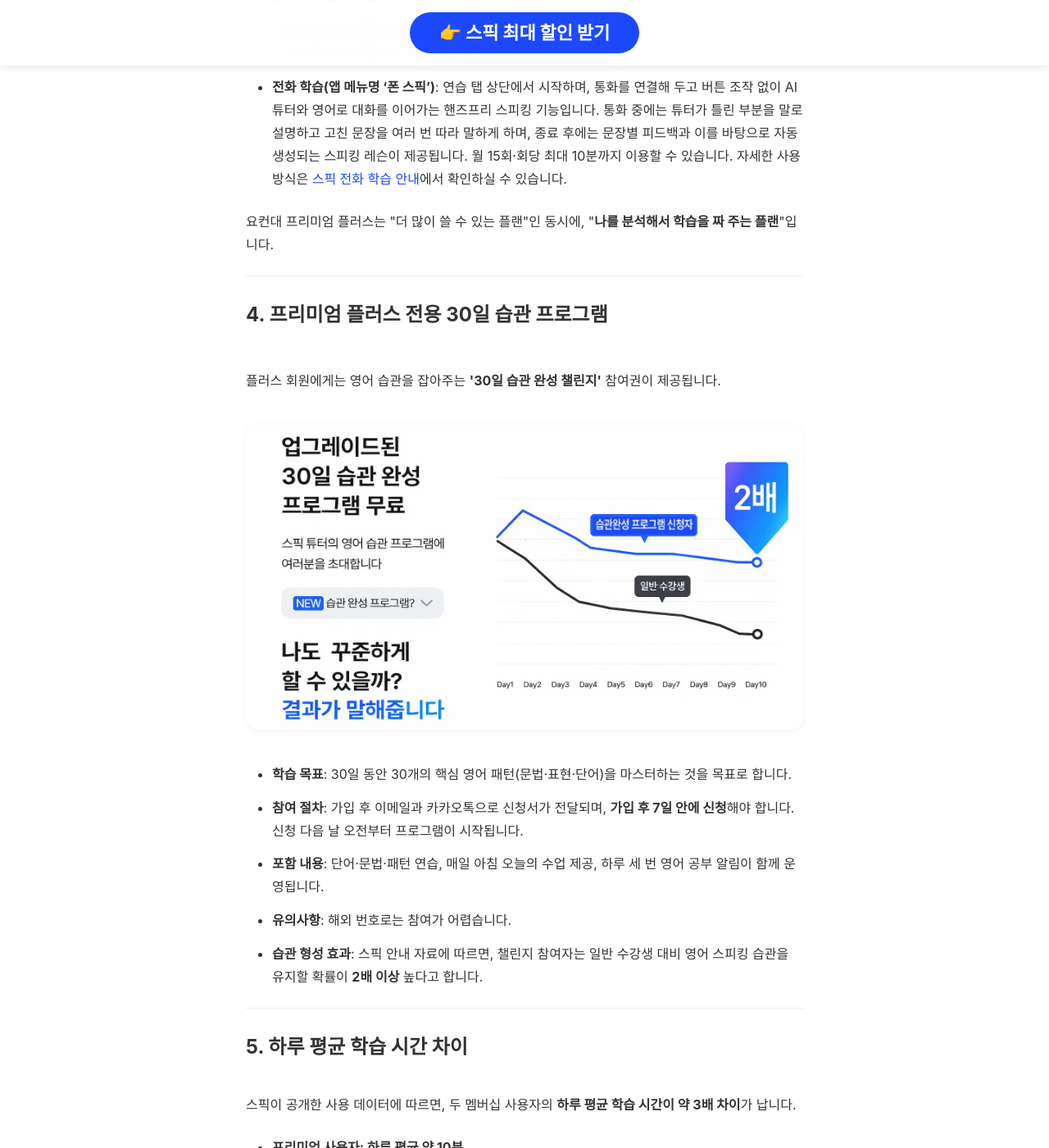
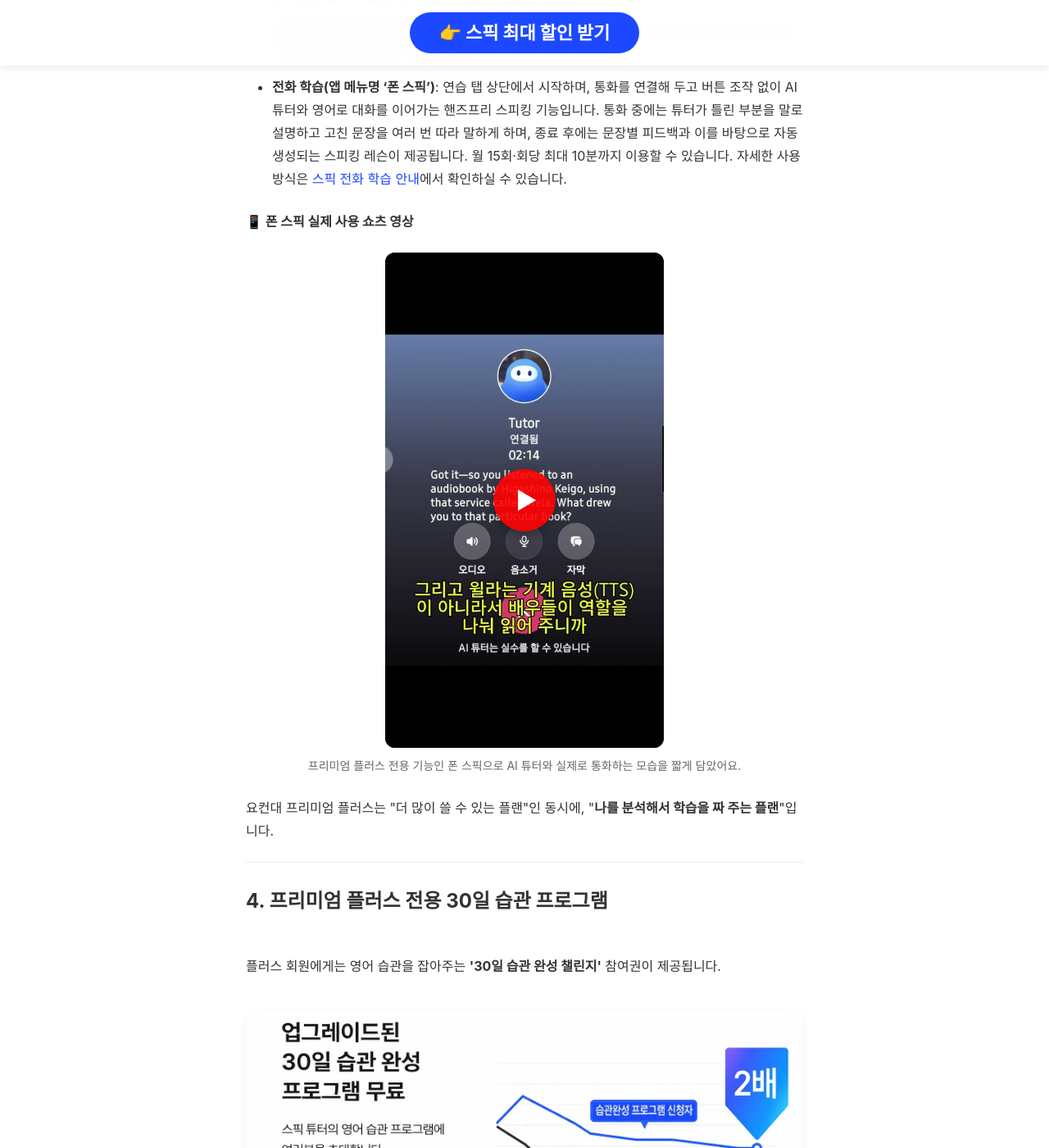
Before and after one commit to kjsjdw/speak_event_page, a Jekyll site: the page built from premium-vs-plus.md, in a window 1280 px wide and 1400 px high, scrolled down 3385 px. Shown: the whole window at 82% size. Built offline with Jekyll 4.4.1, drawn with Linux system fonts in a browser that asks for light colours; some web fonts are replaced.

Commit message:
Add 폰 스픽 Shorts video to premium-vs-plus 폰 스픽 section
youtube-lite include now accepts optional ratio, max_width and caption
params (defaults unchanged for existing embeds).

Co-Authored-By: Claude Opus 5.5 <noreply@anthropic.com>

```diff
--- a/_includes/youtube-lite.html
+++ b/_includes/youtube-lite.html
@@ -23,10 +23,10 @@ window.ytLitePlay = window.ytLitePlay || function (btn) {
   }
 };
 </script>
-<div class="yt-lite-wrap" style="position: relative; max-width: 480px; aspect-ratio: 4 / 5; margin: 24px auto 10px auto; border-radius: 12px; overflow: hidden; background: #000;">
+<div class="yt-lite-wrap" style="position: relative; max-width: {{ include.max_width | default: "480px" }}; aspect-ratio: {{ include.ratio | default: "4 / 5" }}; margin: 24px auto 10px auto; border-radius: 12px; overflow: hidden; background: #000;">
   <button type="button" aria-label="{{ include.title }} 재생" data-yt="{{ include.id }}" onclick="ytLitePlay(this)" style="position: absolute; top: 0; left: 0; width: 100%; height: 100%; padding: 0; border: 0; cursor: pointer; background: #000;">
     <img src="{{ include.poster }}" alt="{{ include.alt }}" loading="lazy" style="display: block; width: 100%; height: 100%; object-fit: cover; margin: 0;">
     <span aria-hidden="true" style="position: absolute; top: 50%; left: 50%; width: 76px; height: 76px; margin: -38px 0 0 -38px; border-radius: 50%; background: rgba(255, 0, 0, 0.9); box-shadow: 0 4px 14px rgba(0, 0, 0, 0.35);"><span style="position: absolute; top: 50%; left: 50%; margin: -13px 0 0 -8px; border-style: solid; border-width: 13px 0 13px 22px; border-color: transparent transparent transparent #fff;"></span></span>
   </button>
 </div>
-<p style="text-align: center; font-size: 14px; color: #666; margin: 0 0 24px 0;">AI 튜터가 대화를 어떻게 이끌어가는지 영상으로 확인해 보세요.<br>※ 폰 스픽 통화에서는 튜터가 대답하기까지 약 5초 정도 딜레이가 있는데, 영상에서는 이 부분을 편집으로 잘라냈어요.</p>
+<p style="text-align: center; font-size: 14px; color: #666; margin: 0 0 24px 0;">{% if include.caption %}{{ include.caption }}{% else %}AI 튜터가 대화를 어떻게 이끌어가는지 영상으로 확인해 보세요.<br>※ 폰 스픽 통화에서는 튜터가 대답하기까지 약 5초 정도 딜레이가 있는데, 영상에서는 이 부분을 편집으로 잘라냈어요.{% endif %}</p>
--- a/premium-vs-plus.md
+++ b/premium-vs-plus.md
@@ -79,6 +79,10 @@ image: /content/images/premium-vs-plus.jpg
 * **자주 하는 실수에 기반한 수업**: 사용자가 평소 자주 틀리는 문법·표현·발음을 AI가 기억해 두었다가, 그 약점만 모아서 보강하는 별도 수업을 자동으로 생성합니다.
 * **30일 습관 완성 챌린지 참여권**: 가입 후 별도로 신청해야 하는 별도의 30일 챌린지가 함께 제공됩니다(아래 4번 섹션에서 자세히 설명).
 * **전화 학습(앱 메뉴명 '폰 스픽')**: 연습 탭 상단에서 시작하며, 통화를 연결해 두고 버튼 조작 없이 AI 튜터와 영어로 대화를 이어가는 핸즈프리 스피킹 기능입니다. 통화 중에는 튜터가 틀린 부분을 말로 설명하고 고친 문장을 여러 번 따라 말하게 하며, 종료 후에는 문장별 피드백과 이를 바탕으로 자동 생성되는 스피킹 레슨이 제공됩니다. 월 15회·회당 최대 10분까지 이용할 수 있습니다. 자세한 사용 방식은 <a href="/phone-call/" style="color: #1c49ff;">스픽 전화 학습 안내</a>에서 확인하실 수 있습니다.
+
+<p><strong>📱 폰 스픽 실제 사용 쇼츠 영상</strong></p>
+
+{% include youtube-lite.html id="btBnsjCd2S0" poster="/content/images/phone-speak-shorts.jpg" ratio="9 / 16" max_width="340px" title="스픽 폰 스픽 실제 사용 쇼츠 영상" alt="스픽 폰 스픽 통화 화면에서 AI 튜터와 영어로 대화하는 모습" caption="프리미엄 플러스 전용 기능인 폰 스픽으로 AI 튜터와 실제로 통화하는 모습을 짧게 담았어요." %}
 
 <p>요컨대 프리미엄 플러스는 "더 많이 쓸 수 있는 플랜"인 동시에, "<strong>나를 분석해서 학습을 짜 주는 플랜</strong>"입니다.</p>
 
```
Also changed, not shown: content/images/phone-speak-shorts.jpg (added).
